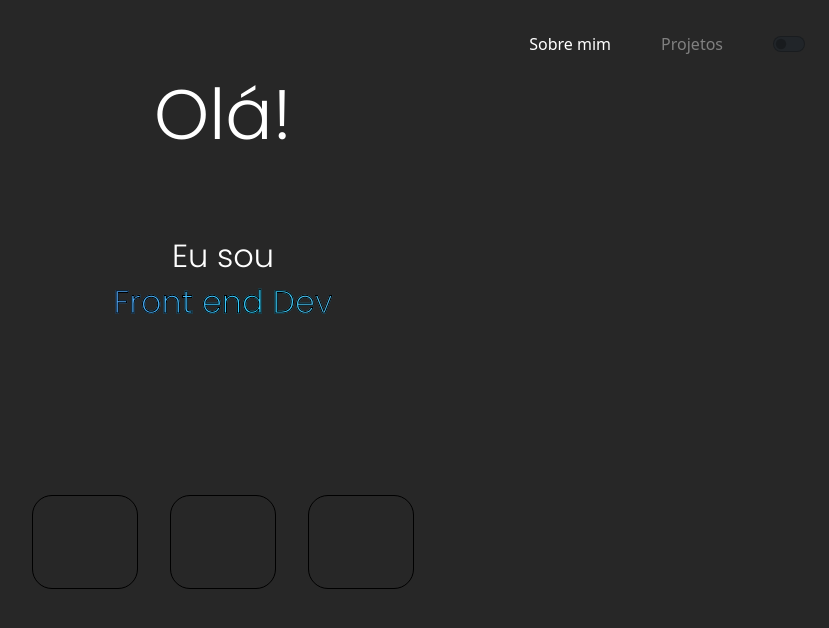
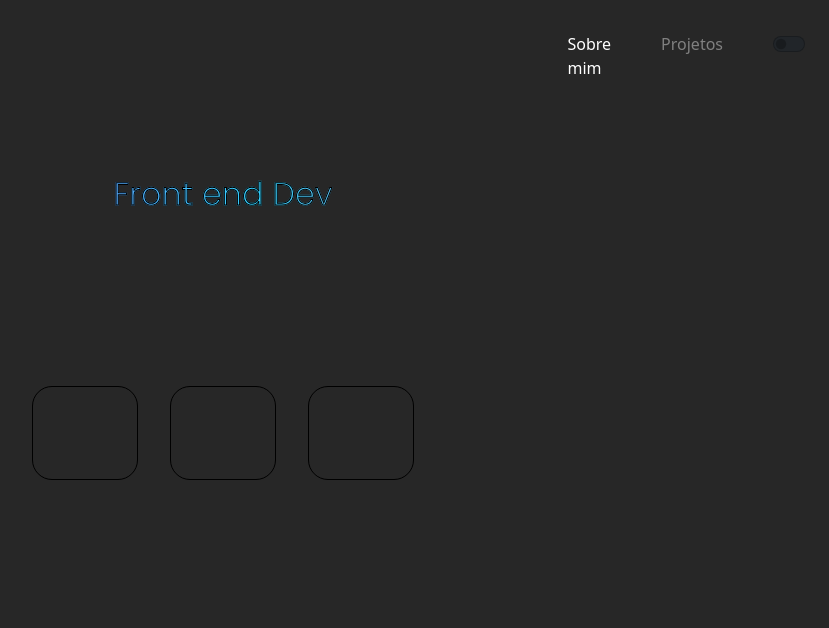
Before and after one commit to weesleycabral/site-pessoal, an Angular app: page / in a window 1280 px wide. Shown: the top 628 px of the page, without its empty margins (417-1246 px from the left). Built offline with nearby package versions, Linux system fonts and the light colour scheme; some icons are missing.

Commit message:
home na header, remoção textos pagina principal

```diff
--- a/src/app/pages/about/about.component.html
+++ b/src/app/pages/about/about.component.html
@@ -8,7 +8,7 @@
 
   <div>
     <span class="welcome">
-      Atualmente, as tencnologias que utilizo é <span class="tech">Angular</span> e
+      Atualmente, as tecnologias que utilizo é <span class="tech">Angular</span> e
       <span class="tech">Flutter</span>. Também tenho conhecimento em: <br>
     </span>
     <br><br>
--- a/src/app/pages/header/header.component.html
+++ b/src/app/pages/header/header.component.html
@@ -2,7 +2,11 @@
   <div class="name_logo">
     <!-- <h1>Wesley Lima</h1> -->
   </div>
+
   <div class="header-components">
+    <div class="home">
+      <a class="header-text3" routerLink="">Home</a>
+    </div>
     <div >
       <a class="header-text1" routerLink="about">Sobre mim </a>
     </div>
--- a/src/app/pages/header/header.component.scss
+++ b/src/app/pages/header/header.component.scss
@@ -31,3 +31,19 @@
  {
   color: black;
 }
+
+.home {
+  display: flex;
+  justify-content: flex-start;
+  cursor: pointer;
+  padding-right: 90rem;
+}
+
+.header-text3 {
+  color: white;
+  text-decoration: none;
+}
+
+.header-text3:hover{
+  color: black;
+}
--- a/src/app/pages/home/home.component.html
+++ b/src/app/pages/home/home.component.html
@@ -1,7 +1,7 @@
 <body>
   <section>
     <div>
-      <h2 class="msg">Olá!</h2>
+      <!-- <h2 class="msg">Olá!</h2> -->
       <div
         style="
           display: flex;
@@ -12,7 +12,7 @@
         "
       >
         <div>
-          <h2>Eu sou</h2>
+          <!-- <h2>Eu sou</h2> -->
         </div>
         <div style="-webkit-text-stroke: 1px black; font-size: 1.4em; background: linear-gradient(89.81deg, #9845E8 -1.72%, #33D2FF 54.05%, #DD5789 99.78%);
         -webkit-background-clip: text;
```
